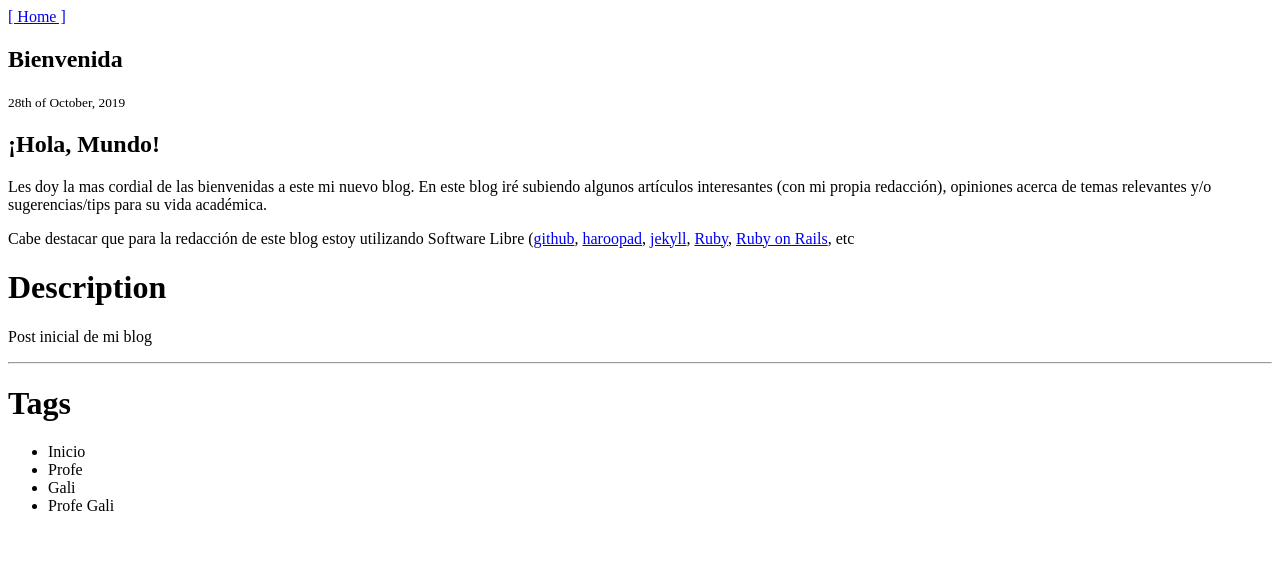
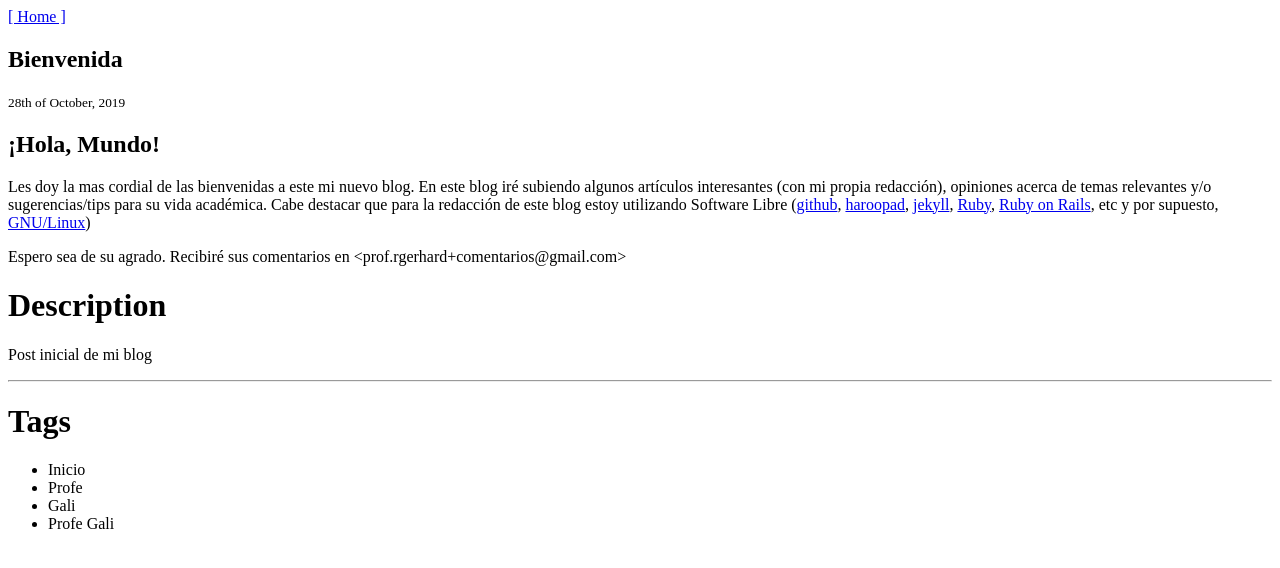
Before and after one commit to profegali/profegali.github.io, a Jekyll site: the page built from _posts/2019-10-28-bienvenida.md, in a window 1280 px wide. Shown: the top 568 px of the page. Built offline with Jekyll 4.4.1, drawn with Linux system fonts in a browser that asks for light colours.

Commit message:
Update 2019-10-28-bienvenida.md

```diff
--- a/_posts/2019-10-28-bienvenida.md
+++ b/_posts/2019-10-28-bienvenida.md
@@ -13,5 +13,6 @@ layout: post
 Les doy la mas cordial de las bienvenidas a este mi nuevo blog.
 <!-- more -->
 En este blog iré subiendo algunos artículos interesantes (con mi propia redacción), opiniones acerca de temas relevantes y/o sugerencias/tips para su vida académica.
+Cabe destacar que para la redacción de este blog estoy utilizando Software Libre ([github](https://github.com/), [haroopad](http://pad.haroopress.com/), [jekyll](https://jekyllrb.com/), [Ruby](https://www.ruby-lang.org/), [Ruby on Rails](https://rubyonrails.org/), etc y por supuesto, [GNU/Linux](https://www.gnu.org/gnu/linux-and-gnu.es.html))
 
-Cabe destacar que para la redacción de este blog estoy utilizando Software Libre ([github](https://github.com/), [haroopad](http://pad.haroopress.com/), [jekyll](https://jekyllrb.com/), [Ruby](https://www.ruby-lang.org/), [Ruby on Rails](https://rubyonrails.org/), etc
+Espero sea de su agrado. Recibiré sus comentarios en <prof.rgerhard+comentarios@gmail.com>
```
